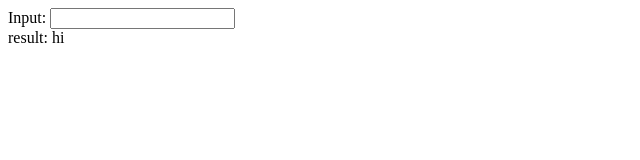
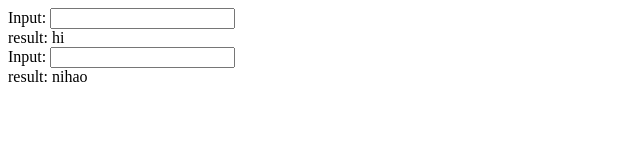
Before and after one commit to dmoralestech/angular-play, a plain HTML site: page index.html in a window 1280 px wide. Shown: the whole page, without its empty margins (0-640 px from the left). Drawn offline with Linux system fonts and the light colour scheme.

```diff
--- a/index.html
+++ b/index.html
@@ -6,9 +6,16 @@
 </head>
 <body>
 
-Input: <input type="text" ng-model="hi"><br>
+<div>Input: <input type="text" ng-model="hi"><br>
 
-result: <span ng-bind="hi"></span>
+    result: <span ng-bind="hi"></span>
+</div>
+
+
+<div>Input: <input type="text2" ng-model="hello"><br>
+
+    result: <span ng-bind="hello"></span>
+</div>
 
 <script src="my-angular.js"></script>
 <script>
```
